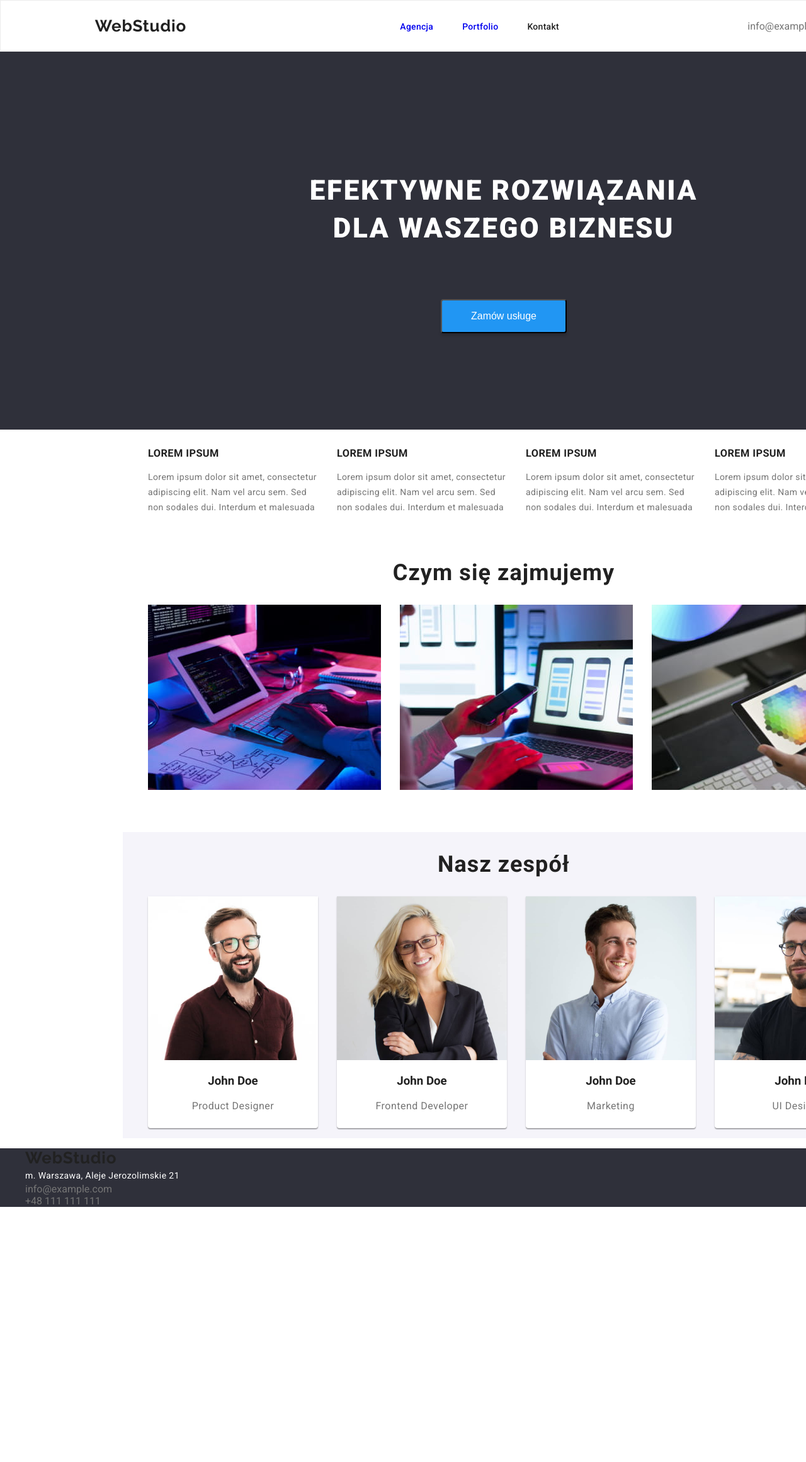
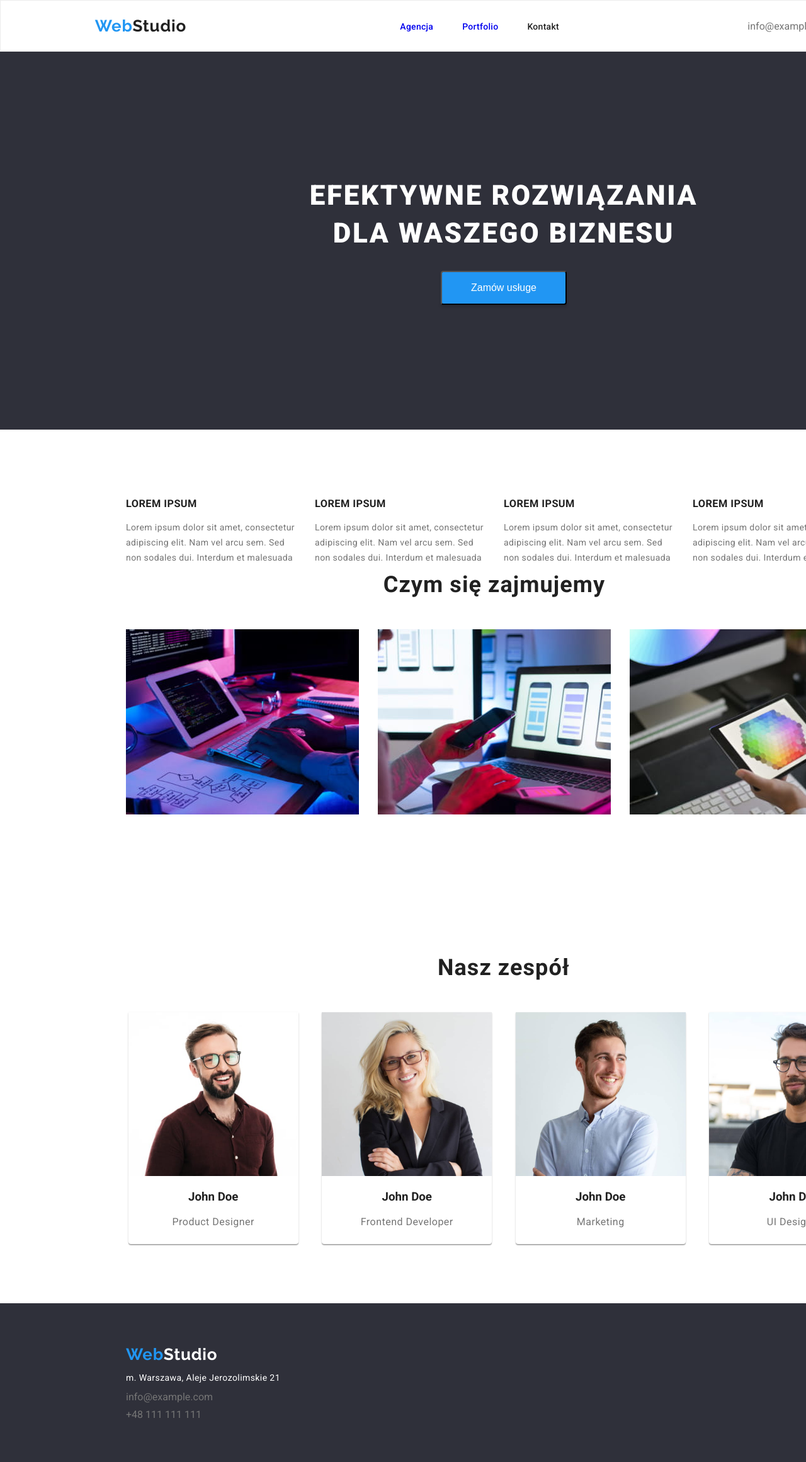
Before and after one commit to Tukkanosk/goit-markup-hw-03, a plain HTML site: page index.html in a window 1280 px wide. Shown: the top 2321 px of the page at 63% size. Before the commit the page ends 2075 px from the top, so only its background shows below. Drawn offline with Linux system fonts and the light colour scheme.

Commit message:
Big Update ###
Change All stylesheet

```diff
--- a/css/style.css
+++ b/css/style.css
@@ -5,7 +5,6 @@ body {
   width: 1600px;
   margin: 0px;
 }
-
 .top-box {
   background-color: #fff;
   border: 1px solid #ececec;
@@ -20,17 +19,21 @@ body {
   color: #ffffff;
   background-color: #2f303a;
   height: 600px;
-  gap: 46px;
   display: flex;
   justify-content: center;
   align-items: center;
   flex-direction: column;
+  gap: 30px;
 }
 .firs-header {
+  margin: 0px;
   font-size: 44px;
   font-weight: 900;
   line-height: 60px;
   letter-spacing: 0.06em;
+}
+.section {
+  padding: 94px 0 94px 0;
 }
 .secondary-header {
   font-size: 36px;
@@ -38,6 +41,7 @@ body {
   line-height: 42px;
   letter-spacing: 0.03em;
   text-align: center;
+  margin-bottom: 50px;
 }
 .order-button {
   width: 200px;
@@ -62,7 +66,6 @@ body {
   color: #ffffff;
   background-color: #2196f3;
 }
-
 .subpages,
 .name-logo {
   font-size: 14px;
@@ -75,19 +78,16 @@ body {
 .name-logo:visited {
   color: inherit;
 }
-
 .subpages:hover,
 .name-logo:hover,
 .subpages:focus,
 .name-logo:focus {
   color: #2196f3;
 }
-
 .contact {
+  text-decoration: none;
   color: #757575;
-  text-decoration: none;
 }
-
 .big-wrap {
   width: 1600px;
   display: flex;
@@ -96,12 +96,9 @@ body {
 }
 .container {
   width: 1200px;
-  /*margin: 0px;*/
+  margin: 0px;
   display: flex;
   flex-wrap: wrap;
-  justify-content: center;
-  align-items: center;
-  gap: 47px;
 }
 .products,
 .news,
@@ -109,24 +106,33 @@ body {
 .f-data,
 .subpages-list,
 .button-list,
-.engagement {
+.engagement,
+.contact {
   list-style: none;
 }
 .subpages-list {
   display: flex;
-  justify-content: space-between;
+  justify-content: space-around;
   gap: 46px;
 }
-
 .news {
+  padding: 0px;
+  margin: 0px;
+  font-size: 14px;
+  font-weight: 700;
+  line-height: 16px;
+  letter-spacing: 0.03em;
   display: flex;
   flex-wrap: nowrap;
   justify-content: left;
+  gap: 30px;
 }
 .engagement {
   display: flex;
   justify-content: space-between;
   gap: 30px;
+  margin: 0px;
+  padding: 0px;
 }
 .button-list {
   display: flex;
@@ -139,13 +145,6 @@ body {
   font-weight: 700;
   line-height: 36px;
   letter-spacing: 0.06em;
-  text-align: left;
-  display: flex;
-  flex-wrap: wrap;
-  justify-content: center;
-  align-items: center;
-  padding: 0px;
-  gap: 30px;
 }
 .products p {
   font-weight: 400;
@@ -163,19 +162,8 @@ body {
   background-color: #fff;
   border: 1px solid #eee;
 }
-.news {
-  font-size: 14px;
-  font-weight: 700;
-  line-height: 16px;
-  letter-spacing: 0.03em;
-  text-align: left;
-  display: flex;
-  flex-direction: row;
-  gap: 30px;
-}
 .news p {
   font-weight: 400;
-
   color: #757575;
   line-height: 24px;
 }
@@ -186,11 +174,12 @@ body {
 }
 .crew {
   width: 1600px;
-  background-color: #f5f4fa;
 }
 .members {
+  padding: 0px;
+  margin: 0px;
   display: flex;
-  justify-content: space-between;
+  justify-content: space-around;
   gap: 30px;
 }
 .members li {
@@ -203,8 +192,6 @@ body {
   text-align: center;
 }
 .members p {
-  font-family: "Roboto";
-  font-style: normal;
   font-weight: 400;
   font-size: 16px;
   line-height: 19px;
@@ -222,10 +209,18 @@ body {
   color: #ffffff;
 }
 footer {
+  background-color: #2f303a;
   height: 252px;
+  height: 252px;
+  margin: 0px auto;
+  text-align: left;
+  display: flex;
 }
 .f-data {
-  background-color: #2f303a;
+  padding: 0px;
+  display: flex;
+  flex-direction: column;
+  gap: 9px;
 }
 .name-logo {
   font-family: "Raleway", sans-serif;
@@ -234,3 +229,10 @@ footer {
   line-height: 31px;
   letter-spacing: 0.03em;
 }
+
+.name-logo-effect-f {
+  color: #2196f3;
+}
+.name-logo-effect-sec {
+  color: #fff;
+}
--- a/css/style1.css
+++ /dev/null
@@ -1,238 +0,0 @@
-body {
-  font-family: "Roboto", sans-serif;
-  color: #212121;
-  background-color: #fff;
-  width: 1600px;
-  margin: 0px;
-}
-.top-box {
-  background-color: #fff;
-  border: 1px solid #ececec;
-  display: flex;
-  justify-content: space-around;
-  align-items: center;
-  height: 80px;
-}
-
-.big-box {
-  text-align: center;
-  color: #ffffff;
-  background-color: #2f303a;
-  height: 600px;
-  display: flex;
-  justify-content: center;
-  align-items: center;
-  flex-direction: column;
-  gap: 30px;
-}
-.firs-header {
-  margin: 0px;
-  font-size: 44px;
-  font-weight: 900;
-  line-height: 60px;
-  letter-spacing: 0.06em;
-}
-.section {
-  padding: 94px 0 94px 0;
-}
-.secondary-header {
-  font-size: 36px;
-  font-weight: 700;
-  line-height: 42px;
-  letter-spacing: 0.03em;
-  text-align: center;
-  margin-bottom: 50px;
-}
-.order-button {
-  width: 200px;
-  background-color: #2196f3;
-  color: #ffffff;
-  font-size: 16px;
-  box-shadow: 0px 4px 4px rgba(0, 0, 0, 0.15);
-  border-radius: 4px;
-  padding: 0px;
-}
-.filter-button {
-  font-size: 16px;
-  font-weight: 500;
-  line-height: 26px;
-  letter-spacing: 0.03em;
-  border-radius: 4px;
-  background-color: #f5f4fa;
-  border: none;
-}
-.filter-button:hover,
-.filter-button:focus {
-  color: #ffffff;
-  background-color: #2196f3;
-}
-.subpages,
-.name-logo {
-  font-size: 14px;
-  font-weight: 500;
-  line-height: 16px;
-  letter-spacing: 0.02em;
-  text-decoration: none;
-}
-.subpages:visited,
-.name-logo:visited {
-  color: inherit;
-}
-.subpages:hover,
-.name-logo:hover,
-.subpages:focus,
-.name-logo:focus {
-  color: #2196f3;
-}
-.contact {
-  text-decoration: none;
-  color: #757575;
-}
-.big-wrap {
-  width: 1600px;
-  display: flex;
-  justify-content: center;
-  align-items: center;
-}
-.container {
-  width: 1200px;
-  margin: 0px;
-  display: flex;
-  flex-wrap: wrap;
-}
-.products,
-.news,
-.members,
-.f-data,
-.subpages-list,
-.button-list,
-.engagement,
-.contact {
-  list-style: none;
-}
-.subpages-list {
-  display: flex;
-  justify-content: space-around;
-  gap: 46px;
-}
-.news {
-  padding: 0px;
-  margin: 0px;
-  font-size: 14px;
-  font-weight: 700;
-  line-height: 16px;
-  letter-spacing: 0.03em;
-  display: flex;
-  flex-wrap: nowrap;
-  justify-content: left;
-  gap: 30px;
-}
-.engagement {
-  display: flex;
-  justify-content: space-between;
-  gap: 30px;
-  margin: 0px;
-  padding: 0px;
-}
-.button-list {
-  display: flex;
-  justify-content: center;
-  gap: 8px;
-}
-
-.products {
-  font-size: 18px;
-  font-weight: 700;
-  line-height: 36px;
-  letter-spacing: 0.06em;
-}
-.products p {
-  font-weight: 400;
-  text-align: left;
-  color: #757575;
-  font-size: 16px;
-  line-height: 30px;
-  width: 322px;
-}
-.products h3 {
-  width: 322px;
-  font-size: 18px;
-}
-.products li {
-  background-color: #fff;
-  border: 1px solid #eee;
-}
-.news p {
-  font-weight: 400;
-  color: #757575;
-  line-height: 24px;
-}
-.news li {
-  width: 270px;
-  height: 101px;
-  text-align: left;
-}
-.crew {
-  width: 1600px;
-}
-.members {
-  padding: 0px;
-  margin: 0px;
-  display: flex;
-  justify-content: space-around;
-  gap: 30px;
-}
-.members li {
-  background: #ffffff;
-  box-shadow: 0px 1px 3px rgba(0, 0, 0, 0.12), 0px 1px 1px rgba(0, 0, 0, 0.14),
-    0px 2px 1px rgba(0, 0, 0, 0.2);
-  border-radius: 0px 0px 4px 4px;
-  width: 270px;
-  height: 368px;
-  text-align: center;
-}
-.members p {
-  font-weight: 400;
-  font-size: 16px;
-  line-height: 19px;
-  text-align: center;
-  letter-spacing: 0.03em;
-  color: #757575;
-}
-.home-location {
-  font-style: normal;
-  font-size: 14px;
-  font-weight: 400;
-  line-height: 24px;
-  letter-spacing: 0.03em;
-  text-align: left;
-  color: #ffffff;
-}
-footer {
-  background-color: #2f303a;
-  height: 252px;
-  height: 252px;
-  margin: 0px auto;
-  text-align: left;
-  display: flex;
-}
-.f-data {
-  padding: 0px;
-  display: flex;
-  flex-direction: column;
-  gap: 9px;
-}
-.name-logo {
-  font-family: "Raleway", sans-serif;
-  font-size: 26px;
-  font-weight: 700;
-  line-height: 31px;
-  letter-spacing: 0.03em;
-}
-
-.name-logo-effect-f {
-  color: #2196f3;
-}
-.name-logo-effect-sec {
-  color: #fff;
-}
--- a/index.html
+++ b/index.html
@@ -15,7 +15,7 @@
   <body>
     <header>
       <section class="top-box">
-        <a class="name-logo" href="">WebStudio</a>
+        <a class="name-logo" href=""><span class="name-logo-effect-f">Web</span>Studio</a>
         <ul class="subpages-list">
           <li><a class="subpages" href="./index.html">Agencja</a></li>
           <li><a class="subpages" href="./portfolio.html">Portfolio</a></li>
@@ -34,7 +34,7 @@
       </section>
       <div class="big-wrap">
       <div class="container">
-        <article>
+        <section class="section">
           <ul class="news">
             <li>
               <h3>LOREM IPSUM</h3>
@@ -65,8 +65,6 @@
               </p>
             </li>
           </ul>
-        </article>
-        <section>
           <h2 class="secondary-header">Czym się zajmujemy</h2>
           <ul class="engagement">
             <li>
@@ -95,7 +93,7 @@
             </li>
           </ul>
         </section>
-        <section class="crew">
+        <section class="crew section">
           <h2 class="secondary-header">Nasz zespół</h2>
           <ul class="members">
             <li>
@@ -144,8 +142,10 @@
        </div>
     </main>
     <footer>
+      <div class="big-wrap">
+      <div class="container">
       <ul class="f-data">
-        <li><a class="name-logo" href="">WebStudio</a></li>
+        <li><a class="name-logo" href=""><span class="name-logo-effect-f">Web</span><span class="name-logo-effect-sec">Studio</span></a></li>
         <li>
           <address class="home-location">
             m. Warszawa, Aleje Jerozolimskie 21
@@ -158,7 +158,7 @@
           <a class="contact" href="tel:+48111111111">+48 111 111 111</a>
         </li>
       </ul>
+      </div></div>
     </footer>
-
   </body>
 </html>
```
Also changed, not shown: portfolio.html (+12 -10 lines).
